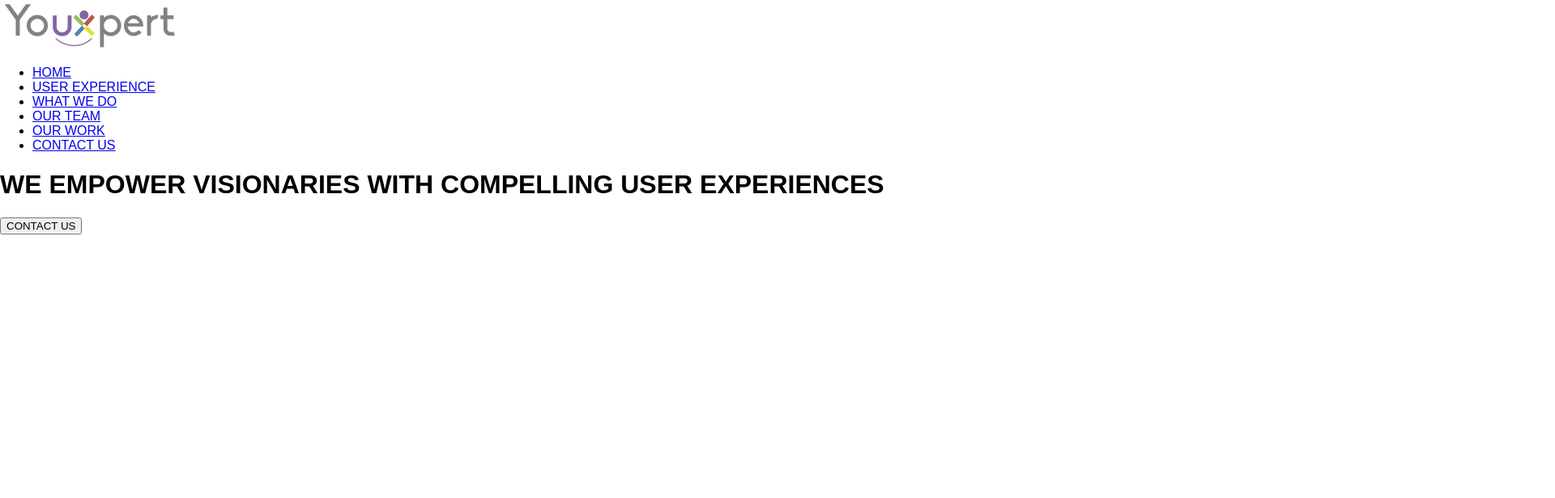
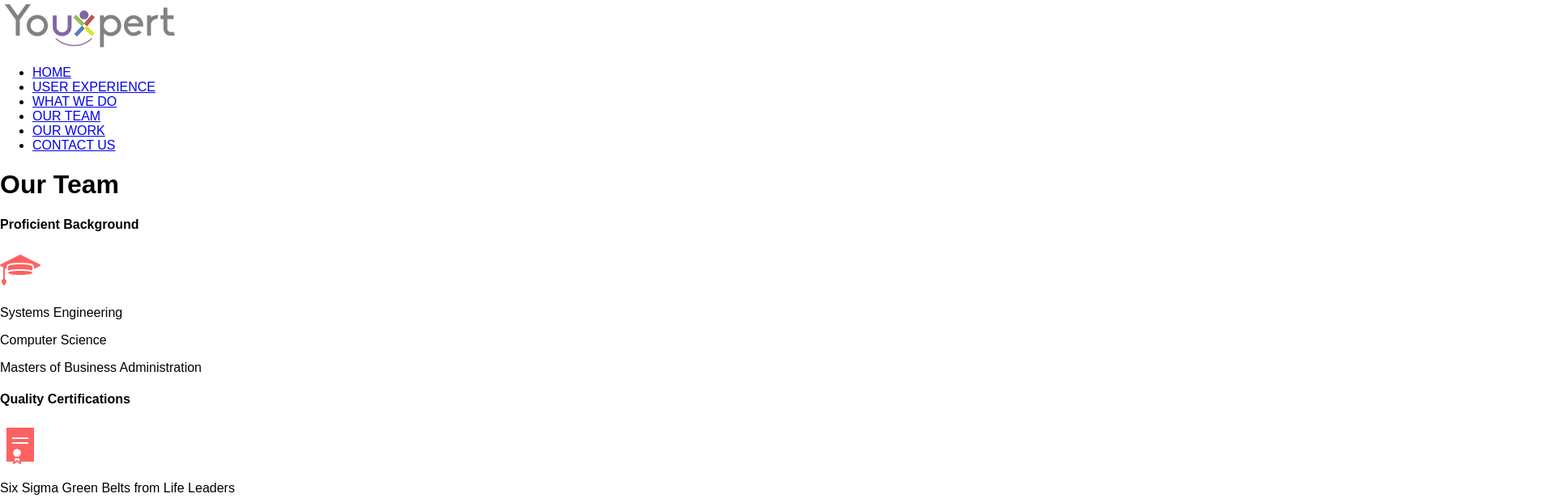
Before and after one commit to Raymond427/youxpert, a React (Create React App) app: page / in a window 1280 px wide. Shown: the top 616 px of the page at 81% size, 1920 px wide, since content can reach past the window. Built offline with nearby package versions, Linux system fonts and the light colour scheme.

Commit message:
complete OurTeam component

```diff
--- a/src/components/App.js
+++ b/src/components/App.js
@@ -13,7 +13,7 @@ import Footer from './Footer';
 class App extends Component {
    constructor(){
       super();
-      this.state = { currentPage: <Home/> };
+      this.state = { currentPage: <OurTeam/> };
    }
 
    render() {
--- a/src/components/OurTeam.js
+++ b/src/components/OurTeam.js
@@ -1,43 +1,60 @@
 import React, { Component } from 'react';
+import Skill from './Skill';
 import TeamMate from './TeamMate.js';
+import cert from '../images/cert.png';
+import graduate from '../images/graduate.png';
+import honor from '../images/honor.png';
+import dreupic from '../images/dreu.png';
+import mikepic from '../images/mike.png';
+import raypic from '../images/raymond.jpg';
+import jonpic from '../images/jonathan.png';
 
 class OurTeam extends Component {
    render(){
+      const skills = this._getSkills();
+      const teamMates = this._getTeamMates();
+
       return(
          <div className="our-team">
             <h1>Our Team</h1>
             <div className="skills">
-               <div className="skill">
-                  <h4>Proficient Background</h4>
-                  <img alt=""/>
-                  <p>Systems Engineering</p>
-                  <p>Computer Science</p>
-                  <p>Masters of Business Administration</p>
-               </div>
-               <div className="skill">
-                  <h4>Quality Certifications</h4>
-                  <img alt=""/>
-                  <p>Six Sigma Green Belts from <span>Life Leaders</span></p>
-                  <p>Programming Certifications from <span>MIT and UC Berkley</span></p>
-                  <p>P.D.C.A. Problem Solving from <span>Lockheed Martin</span></p>
-               </div>
-               <div className="skill">
-                  <h4>Proven Results</h4>
-                  <img alt=""/>
-                  <p>Increases in client customer acquisition</p>
-                  <p>Increases in client revenue</p>
-                  <p>99% Overall satisfaction rating from clients</p>
-               </div>
+               {skills}
             </div>
             <div className="team">
-               <TeamMate img="https://static.wixstatic.com/media/ccd5d1_3c2ba25574c44a7cabc3d74a71ea59c6~mv2.png/v1/fill/w_197,h_197,al_c,usm_0.66_1.00_0.01/ccd5d1_3c2ba25574c44a7cabc3d74a71ea59c6~mv2.png" name="Dreu Dixon" title="Cheif Executive Officer" />
-               <TeamMate img="https://static.wixstatic.com/media/ccd5d1_6a13fd33584b41ab9104dc24e53e2cdc~mv2.png/v1/fill/w_197,h_197,al_c,lg_1/ccd5d1_6a13fd33584b41ab9104dc24e53e2cdc~mv2.png" name="Mike Caba" title="Cheif Innovation Officer" />
-               <TeamMate img="https://static.wixstatic.com/media/ccd5d1_7c8a6151f6ec4666b1a76adefb3b5e60~mv2_d_2335_2337_s_2.jpg/v1/fill/w_197,h_197,al_c,q_80,usm_0.66_1.00_0.01/ccd5d1_7c8a6151f6ec4666b1a76adefb3b5e60~mv2_d_2335_2337_s_2.webp" name="Raymond Ferrell" title="Cheif Technology Officer" />
-               <TeamMate img="https://static.wixstatic.com/media/ccd5d1_806e759379014198a3c4dd77595e8dee~mv2.jpg/v1/crop/x_0,y_59,w_725,h_724/fill/w_197,h_197,al_c,q_80,usm_0.66_1.00_0.01/ccd5d1_806e759379014198a3c4dd77595e8dee~mv2.webp" name="Johnathan Hazeley" title="Cheif Fianancial Officer" />
+               {teamMates}
             </div>
          </div>
       );
    }
+
+   _getSkills(){
+      const skillsListJSON = [
+         { id: 1, name: "Proficient Background", image: graduate, description: ["Systems Engineering", "Computer Science", "Masters of Business Administration"] },
+         { id: 2, name: "Quality Certifications", image: cert, description: ["Six Sigma Green Belts from Life Leaders", "Programming Certifications from MIT and UC Berkley", "P.D.C.A. Problem Solving from Lockheed Martin"] },
+         { id: 3, name: "Proven Results", image: honor, description: ["Increases in client customer acquisition", "Increases in client revenue", "99% Overall satisfaction rating from clients"] }
+      ];
+
+      return skillsListJSON.map((skill) => {
+         return(
+            <Skill name={skill.name} image={skill.image} description={skill.description} key={skill.id} />
+         );
+      });
+   }
+
+   _getTeamMates(){
+      const teamMateListJSON = [
+         { id: 1, image: dreupic, name: "Dreu Dixon", title: "Cheif Executive Officer", description: "" },
+         { id: 2, image: mikepic, name: "Mike Caba", title: "Cheif Innovation Officer", description: "" },
+         { id: 3, image: raypic, name: "Raymond Ferrell", title: "Cheif Technology Officer", description: "" },
+         { id: 4, image: jonpic, name: "Johnathan Hazeley", title: "Cheif Fianancial Officer", description: "" }
+      ];
+
+      return teamMateListJSON.map((teamMate) => {
+         return(
+            <TeamMate image={teamMate.image} name={teamMate.name} title={teamMate.title} key={teamMate.id} />
+         );
+      });
+   }
 }
 
 export default OurTeam;
--- /dev/null
+++ b/src/components/Skill.js
@@ -0,0 +1,17 @@
+import React, { Component } from 'react';
+
+class Skill extends Component {
+   render(){
+      return(
+         <div className="skill">
+            <h4 className="skill--name">{this.props.name}</h4>
+            <img src={this.props.image} alt={this.props.name}/>
+            <p className="skill--description">{this.props.description[0]}</p>
+            <p className="skill--description">{this.props.description[1]}</p>
+            <p className="skill--description">{this.props.description[2]}</p>
+         </div>
+      );
+   }
+}
+
+export default Skill;
--- a/src/components/TeamMate.js
+++ b/src/components/TeamMate.js
@@ -4,7 +4,7 @@ class TeamMate extends Component {
    render(){
       return(
          <div className="team-mate">
-            <img className="team-mate__img" src={this.props.img} alt=""/>
+            <img className="team-mate__img" src={this.props.image} alt=""/>
             <p className="team-mate__name">{this.props.name}</p>
             <p className="team-mate__title">{this.props.title}</p>
          </div>
```
